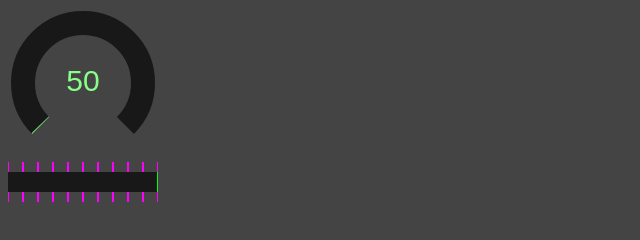
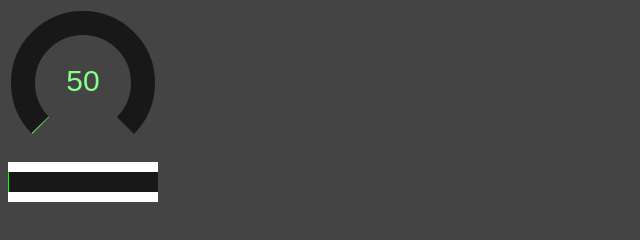
Before and after one commit to knobcore/knobcore.github.io, a plain HTML site: page meow.html in a window 1280 px wide. Shown: the whole page, without its empty margins (0-640 px from the left). Drawn offline with Linux system fonts and the light colour scheme.

Commit message:
Update meow.html

```diff
--- a/meow.html
+++ b/meow.html
@@ -58,14 +58,14 @@
 				const body = document.getElementsByTagName('body')[0];
 				const graph = pureknob.createBarGraph(150, 40);
 				graph.setProperty('colorFG', '#00ff00');
-				graph.setProperty('colorMarkers', '#ff00ff');
+				graph.setProperty('colorMarkers', '#ffffff');
 				graph.setProperty('markerStart', 0);
-				graph.setProperty('markerEnd', 1);
-				graph.setProperty('markerStep', .10);
+				graph.setProperty('markerEnd', 22050);
+				graph.setProperty('markerStep', 10.76);
 				graph.setProperty('valMin', 0);
-				graph.setProperty('valMax', 1);
-				graph.setValue(.5);
-				graph.setPeaks([1]);
+				graph.setProperty('valMax', 22050);
+				graph.setValue(1);
+				graph.setPeaks([10]);
 				const node = graph.node();
 				body.appendChild(node);
 				window.graph = graph;
```
